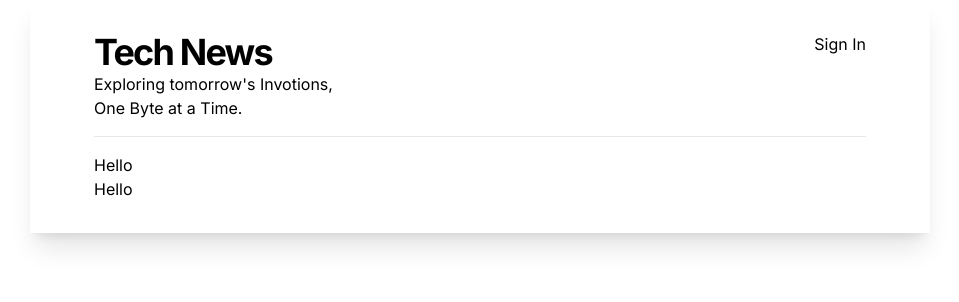
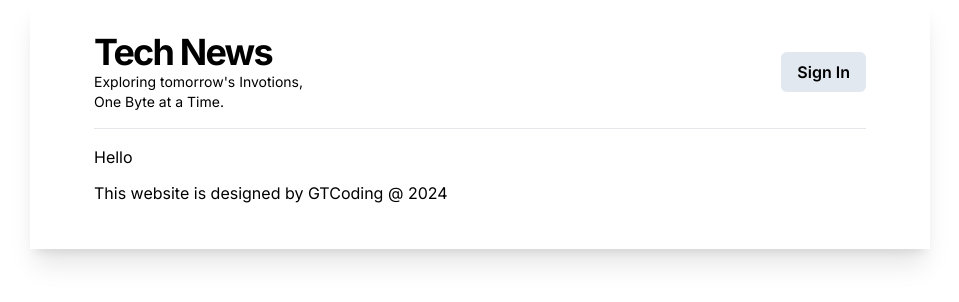
Before and after one commit to Curis-lab/blogapp, a Next.js app: page / in a window 1280 px wide. Shown: the top 302 px of the page, without its empty margins (160-1119 px from the left). Built offline with nearby package versions, Linux system fonts and the light colour scheme.

Commit message:
finished footer

```diff
--- a/app/globals.css
+++ b/app/globals.css
@@ -1,3 +1,7 @@
 @tailwind base;
 @tailwind components;
 @tailwind utilities;
+
+.btn{
+  @apply bg-slate-200 px-4 py-2 rounded-md font-semibold hover:scale-105 transition
+}
--- a/components/Footer.tsx
+++ b/components/Footer.tsx
@@ -1,5 +1,7 @@
 const Footer = () => {
-    return ( <div>Hello</div> );
+    return ( <footer className="py-3">
+        This website is designed by GTCoding @ 2024
+    </footer> );
 }
 
 export default Footer;
--- a/components/Navbar.tsx
+++ b/components/Navbar.tsx
@@ -5,14 +5,14 @@ const Navbar = () => {
     <div className="flex justify-between pb-4 border-b mb-4">
       <div className="">
         <Link href={"/"}>
-          <h1 className="text-4xl font-bold tracking-tighter">Tech News</h1>
+          <h1 className="text-dark text-4xl font-bold tracking-tighter">Tech News</h1>
         </Link>
-        <p>
+        <p className="text-sm">
           Exploring tomorrow's Invotions,
           <br /> One Byte at a Time.
         </p>
       </div>
-      <div>
+      <div className="flex items-center">
         <Link className="btn" href={"/sign-in"}>
           Sign In
         </Link>
```
